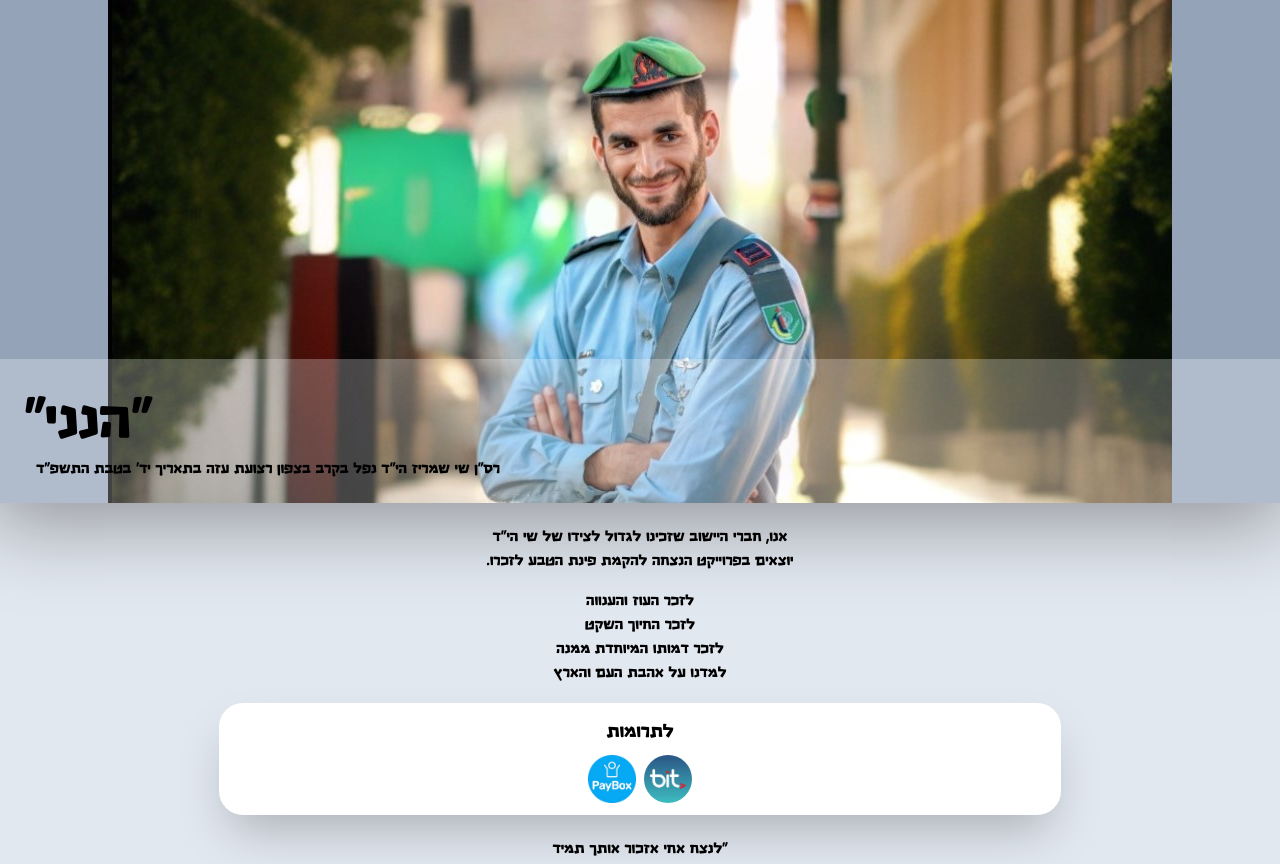
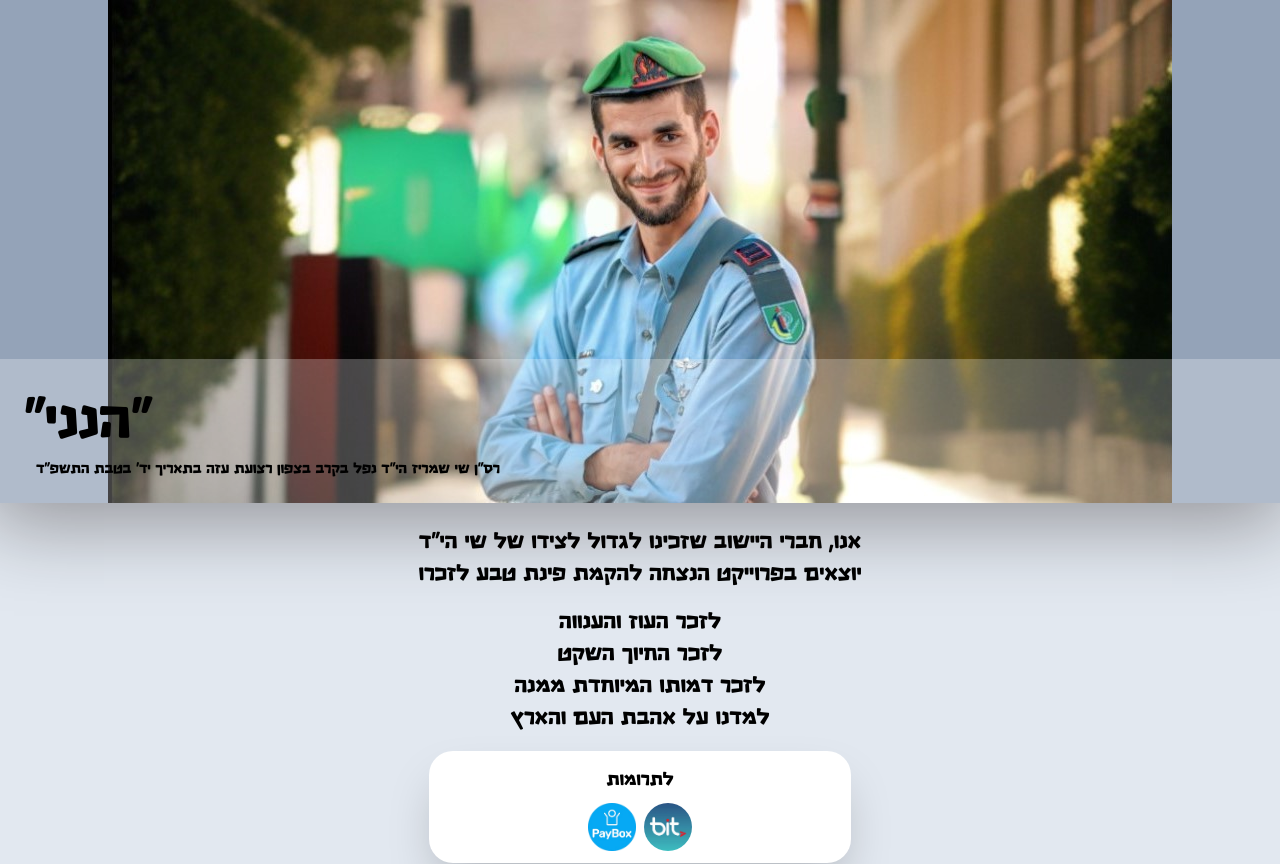
Before and after one commit to eldadYikne/rememberShay, a React (Vite) app: page / in a window 1280 px wide. Shown: the top 864 px of the page. Built offline with nearby package versions, Linux system fonts and the light colour scheme.

Commit message:
change h in desktop

```diff
--- a/src/App.css
+++ b/src/App.css
@@ -16,3 +16,21 @@
   /* other formats include: 'woff2', 'truetype, 'opentype',
                               'embedded-opentype', and 'svg' */
 }
+.site-container {
+  display: flex;
+  flex-direction: column;
+  min-height: 100vh;
+}
+
+.content-wrap {
+  flex: 1;
+  background-color: #ffffff;
+  background-position: left top;
+  background-size: cover;
+  background-repeat: no-repeat;
+  background-attachment: fixed;
+}
+body {
+  margin: 0;
+  padding: 0;
+}
--- a/src/App.tsx
+++ b/src/App.tsx
@@ -5,7 +5,8 @@ import PayboxIcon from "./assets/icons/paybox.png";
 
 export const App = () => {
   return (
-    <div className="overflow-x-hidden">
+    <div className="site-container">
+      <div className="overflow-x-hidden  bg-slate-200 content-wrap">
         <div className="relative flex w-full justify-center bg-slate-400 shay-img">
           <img className="max-w-[fit-content]" src={Shay1} />
           <span className="p-6  absolute text-6xl font-medium bottom-0 left-0 w-full bg-[#ffffff42]  text-black  ">
@@ -17,17 +18,18 @@ export const App = () => {
         </div>
         <div
           dir="rtl"
-        className="w-full p-2 flex flex-col text-center  bg-slate-200"
+          className="w-full p-2 flex flex-col text-center  sm:text-2xl   bg-slate-200"
         >
           <div className="flex flex-col mt-3">
             <span>אנו, חברי היישוב שזכינו לגדול לצידו של שי הי"ד</span>
-          <span>יוצאים בפרוייקט הנצחה להקמת פינת הטבע לזכרו.</span>
+            <span>יוצאים בפרוייקט הנצחה להקמת פינת טבע לזכרו</span>
           </div>
           <span className="mt-4 ">לזכר העוז והענווה</span>
           <span>לזכר החיוך השקט</span>
           <span>לזכר דמותו המיוחדת ממנה </span>
           <span>למדנו על אהבת העם והארץ</span>
-        <div className="bg-white rounded-3xl flex flex-col gap-3 p-3 w-2/3 m-auto mt-5 shadow-2xl">
+
+          <div className="bg-white rounded-3xl flex flex-col gap-3 p-3 sm:w-1/3 w-2/3 m-auto mt-5 shadow-2xl">
             <span className="text-xl">לתרומות</span>
             <div className="flex gap-2 text-center justify-center">
               <img className="h-12 rounded-3xl" src={BitIcon} alt="" />
@@ -43,6 +45,7 @@ export const App = () => {
           </div>
         </div>
       </div>
+    </div>
   );
 };
 
```
Lines whose indentation alone changed are shown as unchanged.
